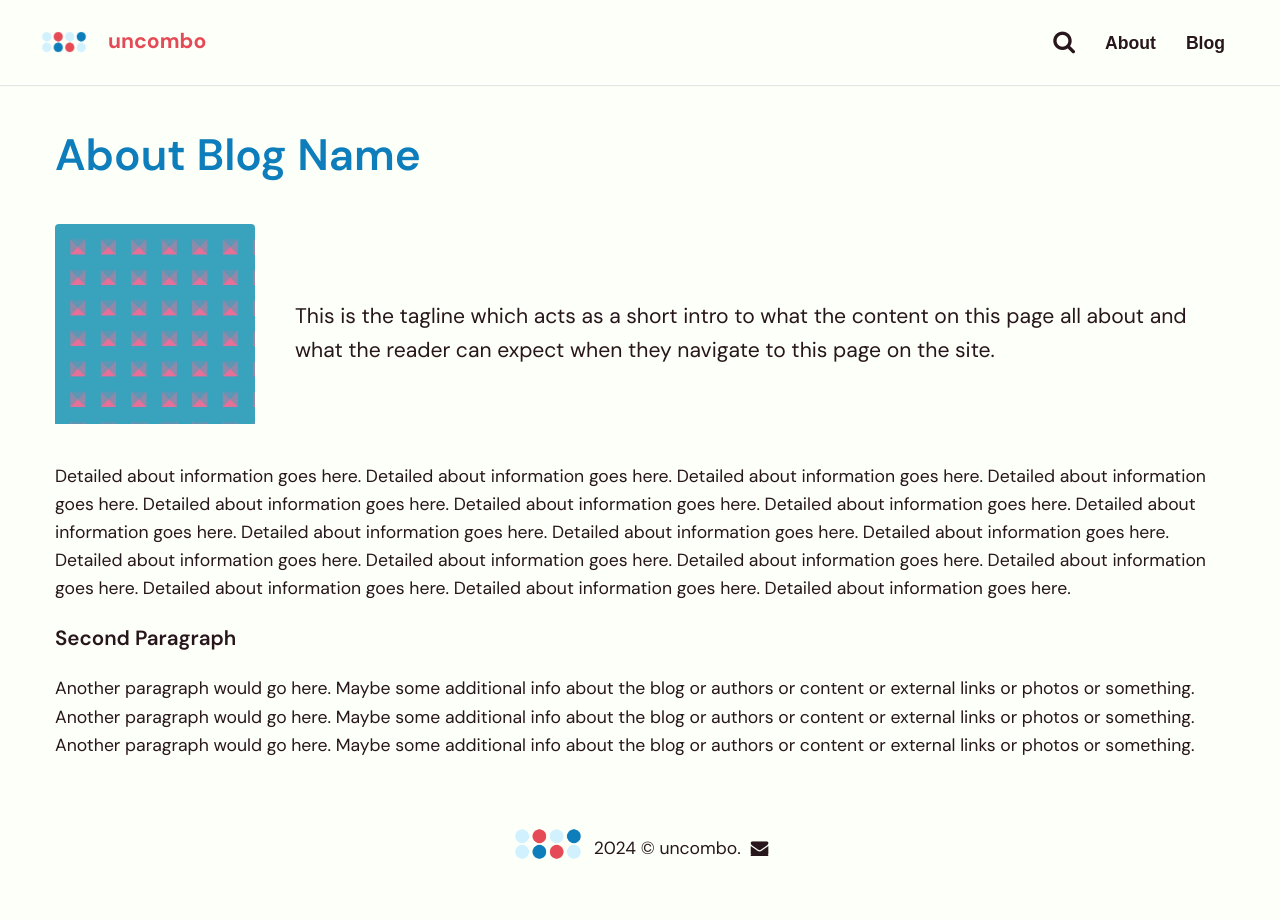
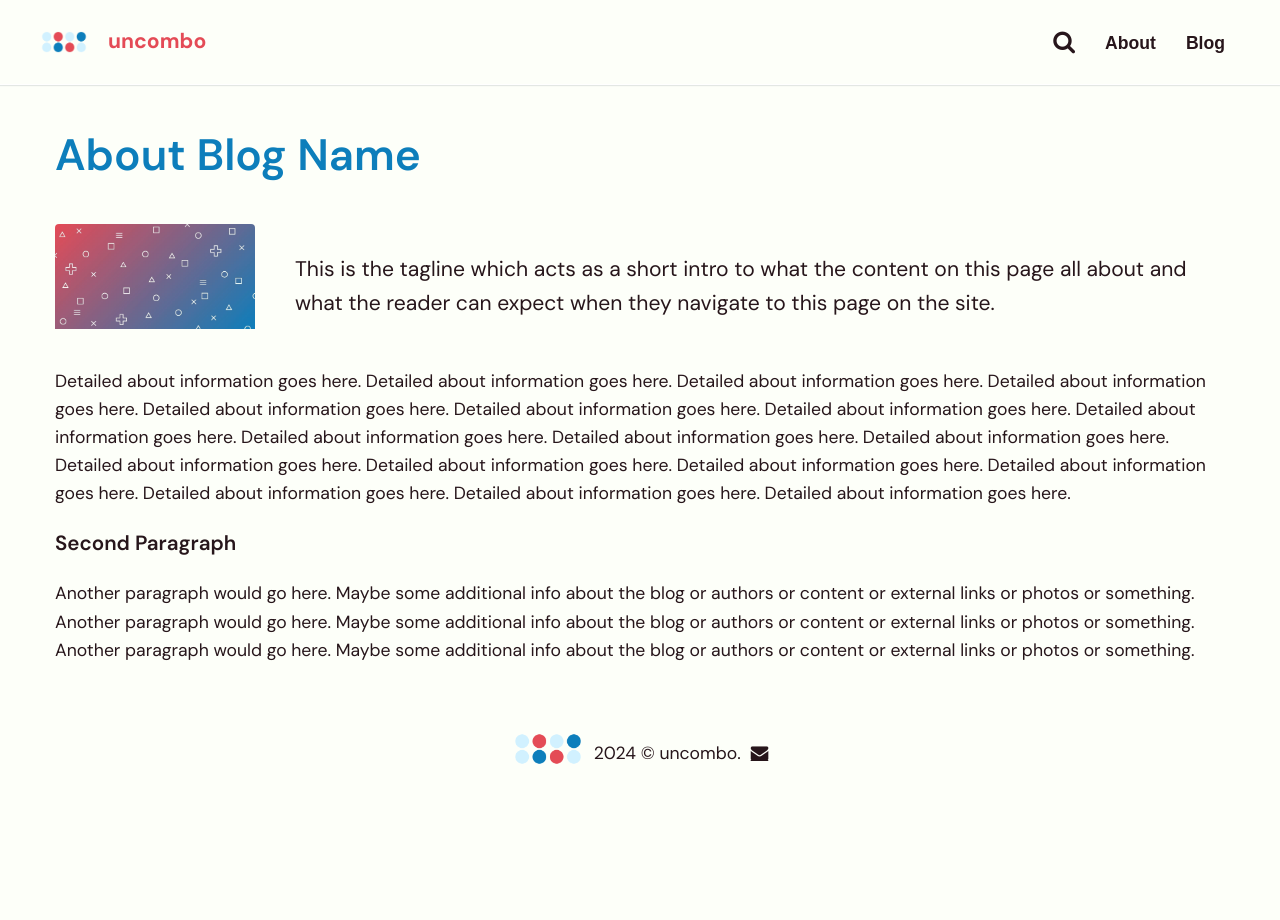
Before and after one commit to jdarrach/uncombo, a Jekyll site: the page built from _pages/01_about.md, in a window 1280 px wide. Built offline with Jekyll 4.4.1, drawn with Linux system fonts in a browser that asks for light colours.

Commit message:
new banner

```diff
--- a/_pages/01_about.md
+++ b/_pages/01_about.md
@@ -2,7 +2,7 @@
 layout: page
 title: About
 heading: About Blog Name
-headingimg: /assets/pattern-small.png
+headingimg: /assets/uncombo banner.jpg
 headingtagline: This is the tagline which acts as a short intro to what the content on this page all about and what the reader can expect when they navigate to this page on the site.
 permalink: /about/
 ---
--- a/index.html
+++ b/index.html
@@ -8,7 +8,7 @@ layout: default
 	  </div>
 
 	  <div>
-		<img src="{{ site.baseurl }}/assets/pattern.png" width="600">
+		<img src="{{ site.baseurl }}/assets/uncombo banner.jpg" width="600">
 	  </div>
   </div>
 
```
